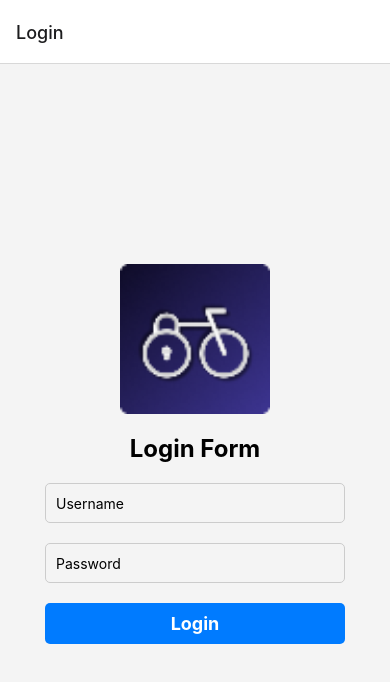
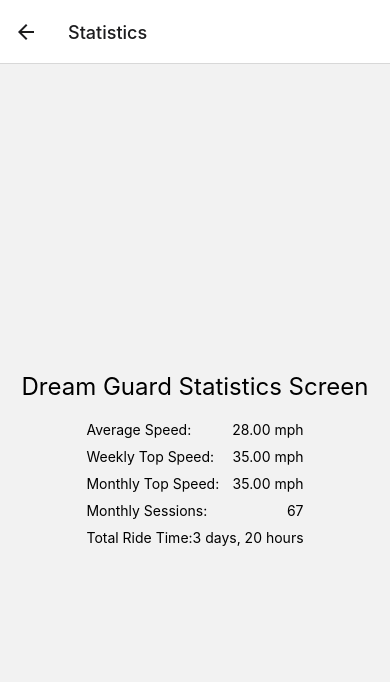
Before and after one commit to nihalkejman/DreamGuardProject, a React Native app: screen /Statistics in a window 390 px wide. Shown: the top 682 px of the page. Built offline with nearby package versions, Linux system fonts and the light colour scheme.

Commit message:
added stats to app.js, init route should still be login, not stats

```diff
--- a/App.js
+++ b/App.js
@@ -4,6 +4,9 @@
 import Login from './Login'; //  login screen
 import SettingScreen from './Setting'; //  "Settings" screen
 import Account from './Account'// Account screen
+import Lock from './Lock';
+import Statistics from './Statistics1';
+
 const Stack = createStackNavigator();
 
 export default function App() {
@@ -14,6 +17,7 @@
                 <Stack.Screen name="Setting" component={SettingScreen} options={{ title: 'Setting' }} />
                 <Stack.Screen name="Account" component={Account} options={{ title: 'Account' }} />
                 <Stack.Screen name="Lock" component={Lock} options={{ title: 'Lock' }} />
+                <Stack.Screen name="Statistics" component={Statistics} options={{ title: 'Statistics' }} />
 
             </Stack.Navigator>
         </NavigationContainer>
--- a/Statistics1.js
+++ b/Statistics1.js
@@ -4,21 +4,26 @@
 const StatsScreen = () => {
 
 
-  //speed values in array
-  const [speedData, setSpeedData] = useState([25, 30, 30, 35, 20]);`
-  `
+  //weekly speed values in array
+  const [weeklyData, setWeeklyData] = useState([25, 30, 30, 35, 20]);
+
+  //montlhy
+  const[monthlyData, setMonthlyData] = useState([25, 32, 30, 35, 20, 25, 33, 30, 35, 24, 25, 30, 26, 35, 27, 25, 23, 30, 35, 20]);
 
   //av speed
-  const averageSpeed = speedData.length > 0
-      ? speedData.reduce((sum, speed) => sum + speed, 0) / speedData.length:0;
+  const averageSpeed = weeklyData.length > 0
+      ? weeklyData.reduce((sum, speed) => sum + speed, 0) / weeklyData.length:0;
 
-  //top speed
-  const topSpeed = speedData.length > 0 ? Math.max(...speedData) : 0;
+  //weekly top speed
+  const weeklyTopSpeed = weeklyData.length > 0 ? Math.max(...weeklyData) : 0;
+
+  //monthly top speed
+  const monthlyTopSpeed = monthlyData.length > 0 ? Math.max(...monthlyData) : 0;
 
   return (
       <View style={styles.container}>
         {/*Image*/}
-        <Image source={require('./DreamGuardLogo.png')} style={styles.image} />
+        {/* <Image source={require('./DreamGuardLogo.png')} style={styles.image} /> */}
 
         {/*Title*/}
         <Text style={styles.title}>Dream Guard Statistics Screen</Text>
@@ -32,12 +37,12 @@
 
           <View style={styles.statItem}>
             <Text>Weekly Top Speed:</Text>
-            <Text>30 mph</Text>
+            <Text>{weeklyTopSpeed.toFixed(2)} mph</Text>
           </View>
 
           <View style={styles.statItem}>
             <Text>Monthly Top Speed:</Text>
-            <Text>30 mph</Text>
+            <Text>{monthlyTopSpeed.toFixed(2)} mph</Text>
           </View>
 
           <View style={styles.statItem}>
@@ -87,17 +92,6 @@
     justifyContent: 'space-between',
     marginBottom: 10,
   },
-
-
-  navigationBar: {
-    position: 'absolute',
-    bottom: 0,
-    width: '100%',
-    flexDirection: 'row',
-    justifyContent: 'space-around',
-    backgroundColor: 'lightgray',
-    padding: 10,
-  },
 });
 
 export default StatsScreen;
```
